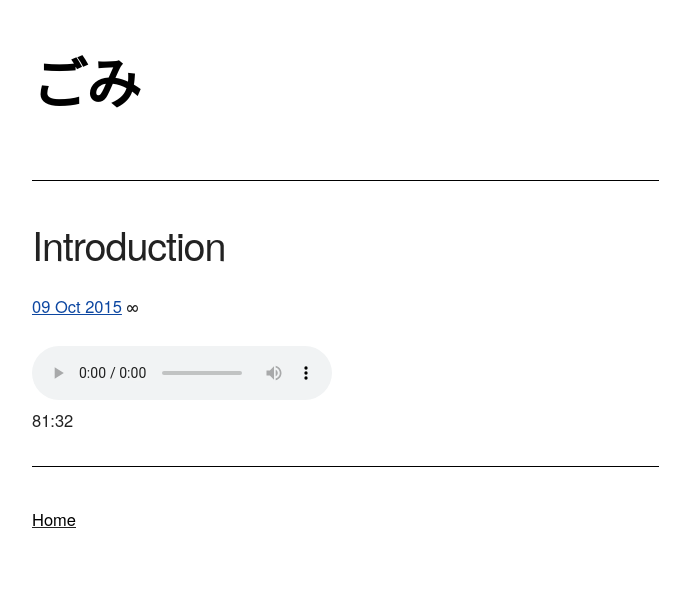
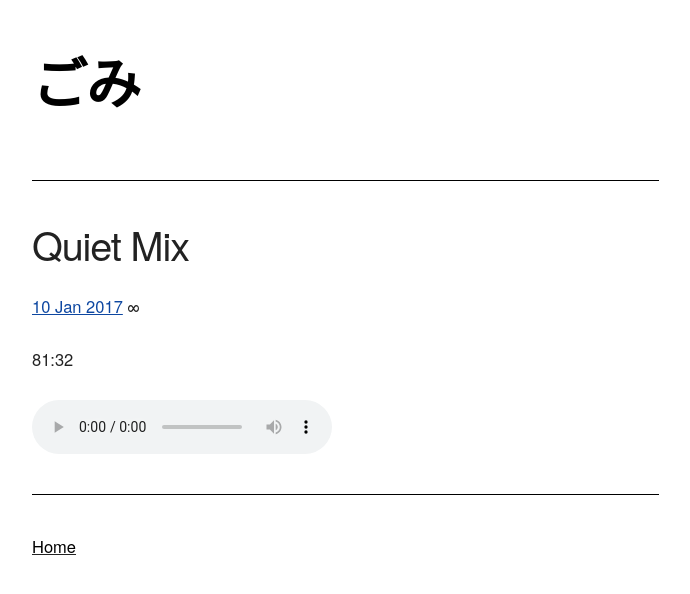
Before and after one commit to mt-trash/mt-trash.github.io, a Jekyll site: the page built from _posts/2017-01-10-quiet-mix.md, in a window 1280 px wide. Shown: the top 594 px of the page, without its empty margins (128-818 px from the left). Built offline with Jekyll 4.4.1, drawn with Linux system fonts in a browser that asks for light colours.

Commit message:
test6 audio

```diff
--- a/_posts/2017-01-10-quiet-mix.md
+++ b/_posts/2017-01-10-quiet-mix.md
@@ -1,9 +1,9 @@
 ---
 layout: post
-title: Introduction
-date: 2015-10-09
+title: Quiet Mix
+date: 2017-01-10
 ---
 
-{% include audio.html mp3file="https://drive.google.com/uc?export=download&id=0B6f9DXwIHJs0QzZxOWtya3N5MzQ" %}
+81:32
 
-81:32
+{% include audio.html mp3file="https://drive.google.com/uc?export=download&id=0B6f9DXwIHJs0YUR5cVl6ZjdfYUE" %}
```
